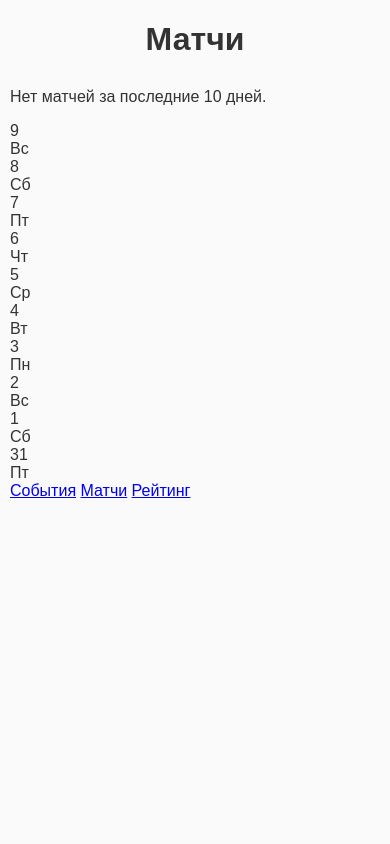
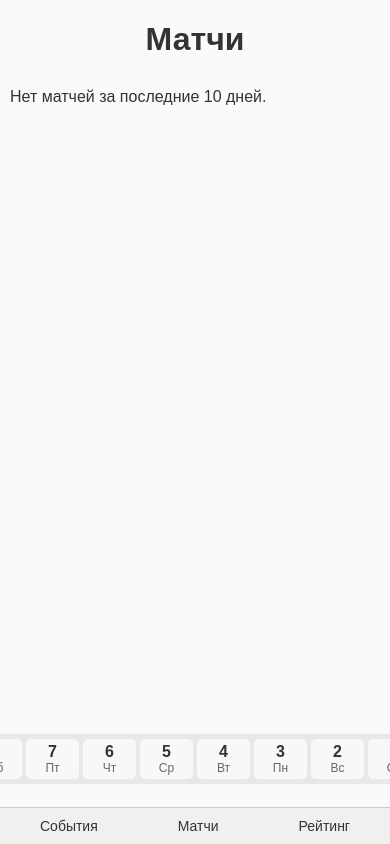
Before and after one commit to LlnZa/cs2, a FastAPI app: page / in a window 390 px wide. Run offline with FastAPI, Linux system fonts and the light colour scheme; data that the repository does not hold is empty; some libraries are stand-ins or nearby versions.

Commit message:
Update style.css

```diff
--- a/static/style.css
+++ b/static/style.css
@@ -3,6 +3,7 @@ body {
     margin: 20px;
     background: #fafafa;
     color: #333;
+    padding-bottom: 120px; /* чтобы нижний контент не скрывался фиксированными элементами */
 }
 
 h1 {
@@ -28,28 +29,117 @@ h1 {
 .group-date {
     font-size: 20px;
     font-weight: bold;
-    margin: 30px 0 10px 0;
+    margin: 20px 0 10px 0;
     text-align: center;
 }
 
-.match-header, .match-teams, .match-schedule {
+.match-header {
+    display: flex;
+    justify-content: space-between;
+    align-items: center;
+    margin-bottom: 10px;
+    font-size: 16px;
+}
+
+.match-teams {
+    display: flex;
+    justify-content: center;
+    align-items: center;
     margin-bottom: 10px;
 }
 
 .match-teams img {
-    width: 60px;
-    height: 60px;
+    width: 80px;  /* увеличена область логотипа */
+    height: 80px;
     object-fit: contain;
     margin: 0 10px;
     border-radius: 50%;
 }
 
-/* Горизонтальный скроллер дат и футер описаны в index.html (с дополнительными встроенными стилями) */
+.match-teams .score {
+    margin: 0 15px;
+    font-weight: bold;
+    font-size: 18px;
+}
+
+.match-schedule {
+    font-size: 14px;
+    color: #666;
+    margin-bottom: 10px;
+}
+
+/* Горизонтальный скроллер дат */
+#date-scroller {
+    position: fixed;
+    bottom: 60px; /* выше футера */
+    left: 0;
+    right: 0;
+    background: #e8e8e8;
+    overflow-x: auto;
+    white-space: nowrap;
+    padding: 5px 0; /* уменьшенные отступы */
+    z-index: 10;
+}
+
+.dates {
+    display: inline-flex;
+    justify-content: center;
+    width: 100%;
+}
+
+.date-item {
+    width: 50px;  /* уменьшенная ширина */
+    flex-shrink: 0;
+    text-align: center;
+    margin: 0 3px; /* уменьшенные промежутки */
+    padding: 5px;
+    background: #f8f8f8;
+    border-radius: 5px;
+}
+
+.date-item.active {
+    background: #ffcc00;
+    color: #000;
+}
+
+.day-number {
+    font-size: 16px;
+    font-weight: bold;
+}
+
+.day-name {
+    font-size: 12px;
+    color: #666;
+}
+
+/* Фиксированный футер с навигацией */
+.footer-nav {
+    position: fixed;
+    bottom: 0;
+    left: 0;
+    right: 0;
+    background: #f0f0f0;
+    border-top: 1px solid #ccc;
+    display: flex;
+    justify-content: space-around;
+    padding: 10px 0;
+    z-index: 20;
+}
+
+.footer-nav a {
+    background: transparent;
+    border: none;
+    font-size: 16px;
+    cursor: pointer;
+    color: #333;
+    text-decoration: none;
+}
 
 /* Адаптация под мобильные устройства */
 @media (max-width: 600px) {
     body {
         margin: 10px;
+        padding-bottom: 140px;
     }
     .match-container {
         padding: 10px;
@@ -60,6 +150,18 @@ h1 {
     }
     .match-header, .match-teams, .match-schedule {
         font-size: 14px;
+    }
+    .match-teams .score {
+        font-size: 16px;
+    }
+    .footer-nav a {
+        font-size: 14px;
+    }
+    /* Уменьшаем размеры блока дат, если они не помещаются */
+    .date-item {
+        width: 45px;
+        margin: 0 2px;
+        padding: 4px;
     }
 }
 
@@ -76,4 +178,17 @@ h1 {
         border: 1px solid #444;
         background: #2e2e2e;
     }
+    #date-scroller {
+        background: #2e2e2e;
+    }
+    .date-item {
+        background: #3e3e3e;
+    }
+    .footer-nav {
+        background: #2e2e2e;
+        border-top: 1px solid #444;
+    }
+    .footer-nav a {
+        color: #e0e0e0;
+    }
 }
```
